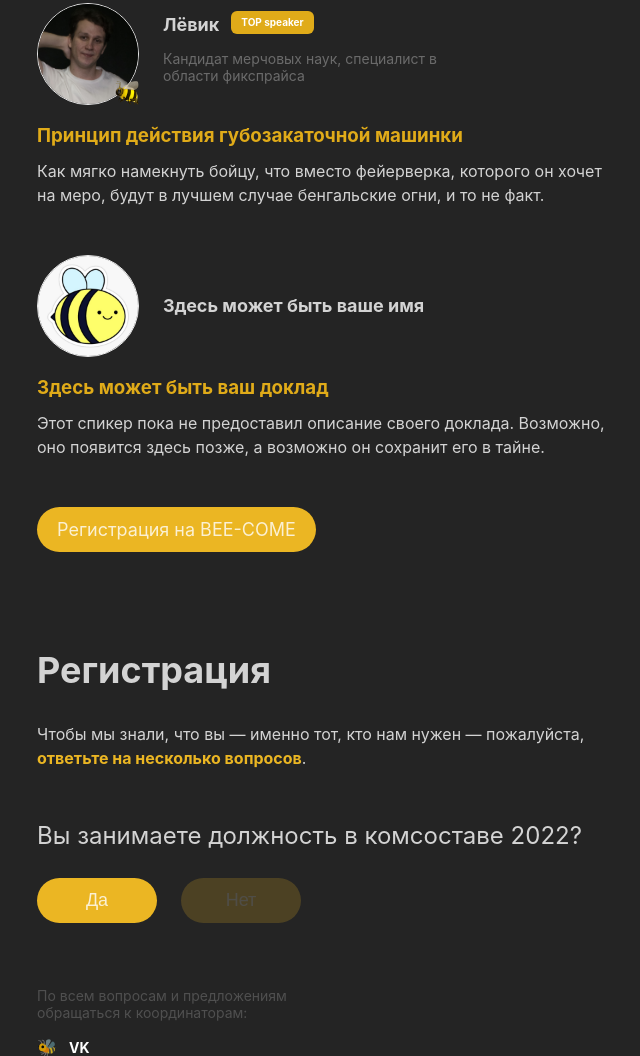
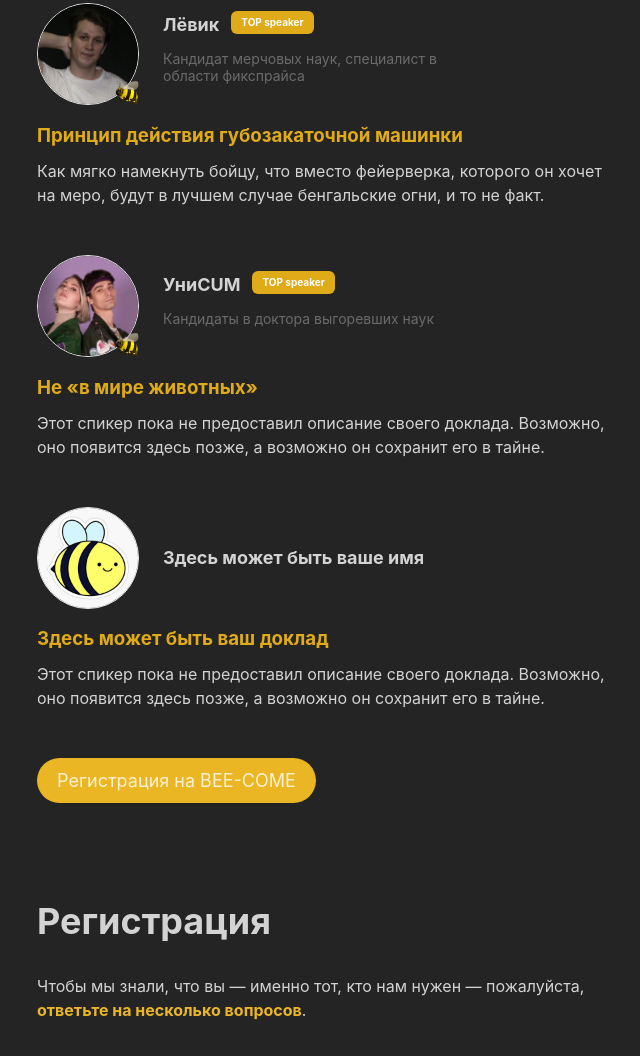
Before and after one commit to AProkot/beecome, a Gatsby site: page / in a window 1280 px wide. Shown: the part 2319-3375 px from the top of the page, without its empty margins (67-707 px from the left). Built offline with nearby package versions, Linux system fonts and the light colour scheme; Gatsby itself is replaced by a stand-in of ours.

Commit message:
add speaker info

```diff
--- a/src/items.js
+++ b/src/items.js
@@ -2,6 +2,7 @@ import bee from './images/bee2.jpg';
 import ann from './images/ann.png';
 import sereja from './images/seryoja.jpg';
 import leva from './images/leva.png'
+import tv from './images/tandv.png'
 
 export const items = [
     {
@@ -29,6 +30,14 @@ export const items = [
         isTop: true
     },
     {
+        title: 'Не «в мире животных»',
+        author: 'УниCUM',
+        jobTitle: 'Кандидаты в доктора выгоревших наук',
+        description: '',
+        photo: tv,
+        isTop: true
+    },
+    {
         title: 'Здесь может быть ваш доклад',
         author: 'Здесь может быть ваше имя',
         jobTitle: '',
```
Also changed, not shown: src/images/tandv.png (added).
